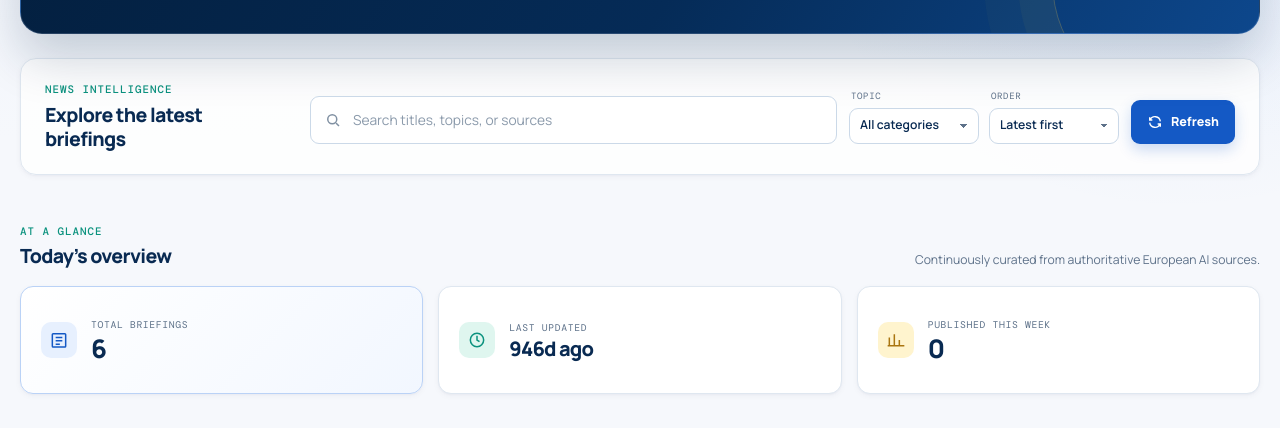
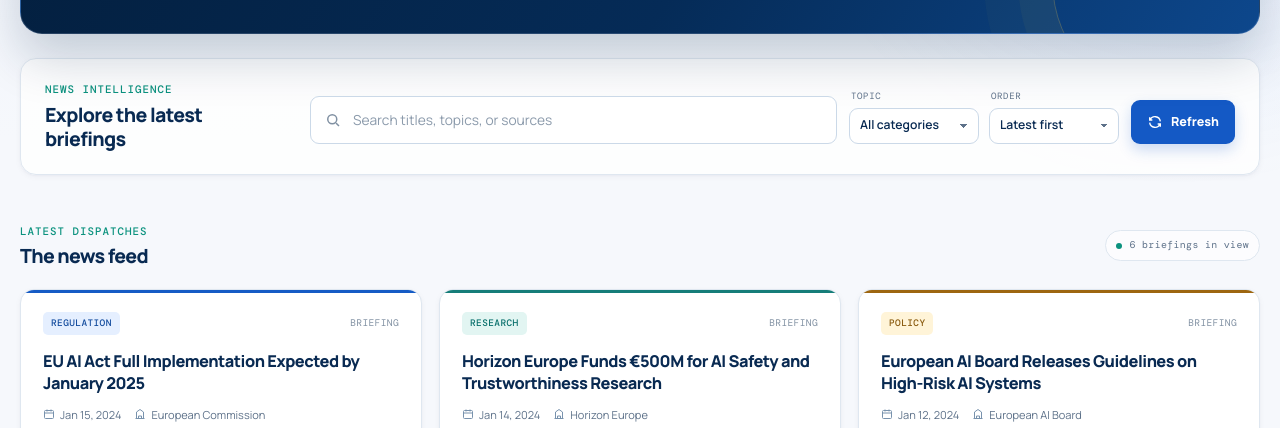
Before and after one commit to zain-ramzan/eu-ai-news-briefing, a website: page index.html in a window 1280 px wide. Shown: the part 372-800 px from the top of the page. Drawn offline with nearby package versions, Linux system fonts and the light colour scheme; a web font is replaced by a local one.

Commit message:
Remove dashboard overview section

```diff
--- a/index.html
+++ b/index.html
@@ -83,46 +83,6 @@
                 </div>
             </section>
 
-            <section class="overview" aria-label="Dashboard overview">
-                <div class="section-heading">
-                    <div>
-                        <p class="section-kicker">At a glance</p>
-                        <h2>Today’s overview</h2>
-                    </div>
-                    <p class="overview-note">Continuously curated from authoritative European AI sources.</p>
-                </div>
-
-                <div class="stats">
-                    <article class="stat-item stat-item--primary">
-                        <span class="stat-icon" aria-hidden="true">
-                            <svg viewBox="0 0 24 24" fill="none" stroke="currentColor" stroke-width="1.8"><path d="M5 4.5h14a1 1 0 0 1 1 1v14a1 1 0 0 1-1 1H5a1 1 0 0 1-1-1v-14a1 1 0 0 1 1-1Z"></path><path d="M8 9h8M8 13h8M8 17h5"></path></svg>
-                        </span>
-                        <div>
-                            <span class="stat-label">Total briefings</span>
-                            <span class="stat-value" id="totalNews">0</span>
-                        </div>
-                    </article>
-                    <article class="stat-item">
-                        <span class="stat-icon" aria-hidden="true">
-                            <svg viewBox="0 0 24 24" fill="none" stroke="currentColor" stroke-width="1.8"><circle cx="12" cy="12" r="8"></circle><path d="M12 7v5l3 2"></path></svg>
-                        </span>
-                        <div>
-                            <span class="stat-label">Last updated</span>
-                            <span class="stat-value stat-value--time" id="lastUpdated">Loading…</span>
-                        </div>
-                    </article>
-                    <article class="stat-item">
-                        <span class="stat-icon" aria-hidden="true">
-                            <svg viewBox="0 0 24 24" fill="none" stroke="currentColor" stroke-width="1.8"><path d="M4 19V9M10 19V5M16 19v-7M22 19H2"></path></svg>
-                        </span>
-                        <div>
-                            <span class="stat-label">Published this week</span>
-                            <span class="stat-value" id="weekNews">0</span>
-                        </div>
-                    </article>
-                </div>
-            </section>
-
             <section class="feed-section" aria-labelledby="feedTitle">
                 <div class="section-heading feed-heading">
                     <div>
```
